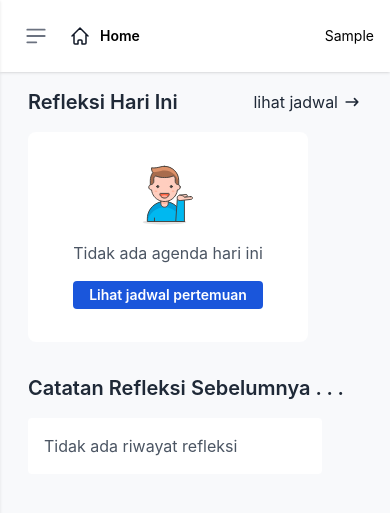
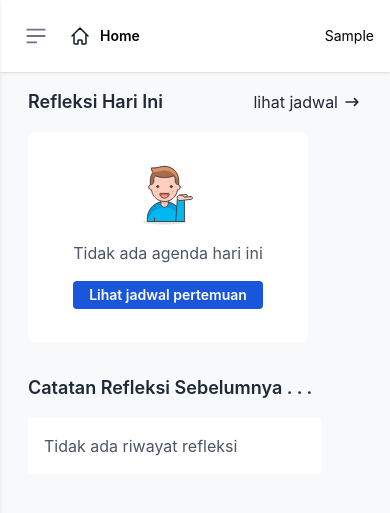
Before and after one commit to faris-atoil-haq/Refleksi-J-Project, a Django app: page /app/ in a window 390 px wide. Shown: the top 513 px of the page. Run offline with Django 3.2, Linux system fonts and the light colour scheme; the visitor is signed in with stand-in values (Sample User, id 1); data that the repository does not hold is empty; style sheets or scripts are compiled from the project's sources; some libraries are stand-ins or nearby versions.

Commit message:
Fix mobile display

```diff
--- a/core/templates/core/home.html
+++ b/core/templates/core/home.html
@@ -2,7 +2,7 @@
 
 {% block content %}
     <div class="mb-8 md:mb-14 md:max-w-screen-lg">
-        <div class="text-gray-800 text-xl font-semibold mb-4 flex justify-between">
+        <div class="text-gray-800 text-lg md:text-xl font-semibold mb-4 flex justify-between">
             <div>
                 Refleksi Hari Ini
             </div>
@@ -20,7 +20,7 @@
     </div>
 
     <div class="mb-6 me-4 md:max-w-screen-lg">
-        <div class="text-gray-800 text-xl font-semibold mb-4">
+        <div class="text-gray-800 text-lg md:text-xl font-semibold mb-4">
             Catatan Refleksi Sebelumnya . . .
         </div>
 
--- a/core/templates/core/journal/latest-reflection-journals.html
+++ b/core/templates/core/journal/latest-reflection-journals.html
@@ -3,7 +3,7 @@
 {% for journal in latest_journals %}
 <div class="text-gray-800 p-4 bg-blue-100 rounded-md mb-2">
     <div class="card">
-        <div class="card-header flex justify-between sm:flex-wrap mb-3">
+        <div class="card-header flex justify-between flex-col md:flex-row mb-3">
             <h5 class="card-title font-medium">{{journal.agenda.subject.name}}</h5>
             <div class="text-sm">
                 {{journal.agenda.start_time|datetime_as_timezone:'Asia/Jakarta'|date:'j'}} {{journal.agenda.start_time|datetime_as_timezone:'Asia/Jakarta'|date:'F'}} {{journal.agenda.end_time|datetime_as_timezone:'Asia/Jakarta'|date:'Y'}},
--- a/core/templates/core/journal/schedule-drawer.html
+++ b/core/templates/core/journal/schedule-drawer.html
@@ -82,7 +82,7 @@
                                         <path fill-rule="evenodd" d="M2 12C2 6.477 6.477 2 12 2s10 4.477 10 10-4.477 10-10 10S2 17.523 2 12Zm11-4a1 1 0 1 0-2 0v4a1 1 0 0 0 .293.707l3 3a1 1 0 0 0 1.414-1.414L13 11.586V8Z" clip-rule="evenodd"/>
                                     </svg>
                                 </div>
-                                <input name="start_time" type="time" id="start-time" class="hover:cursor-text hover:bg-gray-100 rounded-t-md w-[100px] p-0 ps-1 py-1 text-sm text-gray-900 bg-transparent border-0 border-b-2 border-gray-300 appearance-none focus:outline-none focus:ring-0 focus:border-blue-600 peer" min="06:00" max="18:00" value="09:00" required />
+                                <input name="start_time" type="time" id="start-time" class="hover:cursor-text hover:bg-gray-100 rounded-t-md w-[100px] p-0 ps-1 py-1 text-sm text-gray-900 bg-transparent border-0 border-b-2 border-gray-300 appearance-none focus:outline-none focus:ring-0 focus:border-blue-600 peer" min="06:00" max="22:30" value="09:00" required />
                             </div>
                             <div class="items-center ps-1 pe-2 border-0 border-b-2 border-gray-300 hidden md:flex">-</div>
                             <div class="relative">
```
